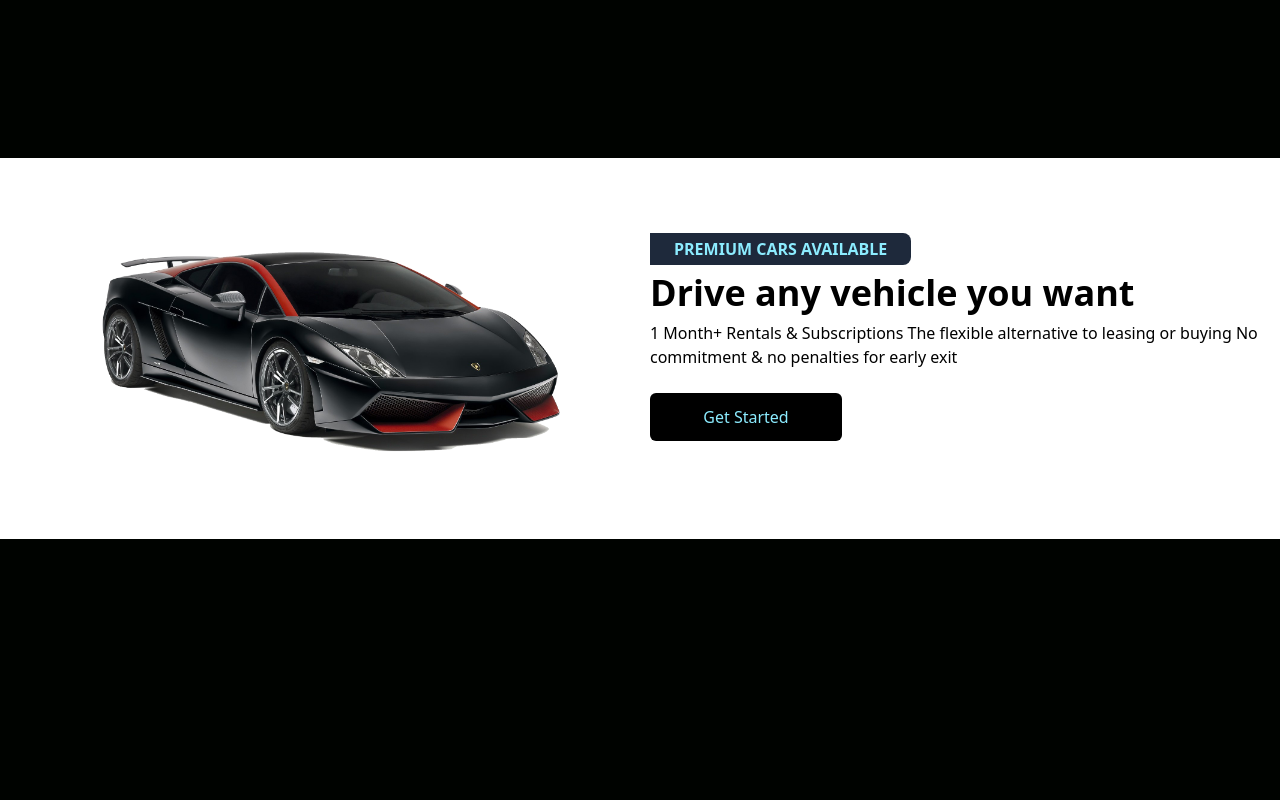
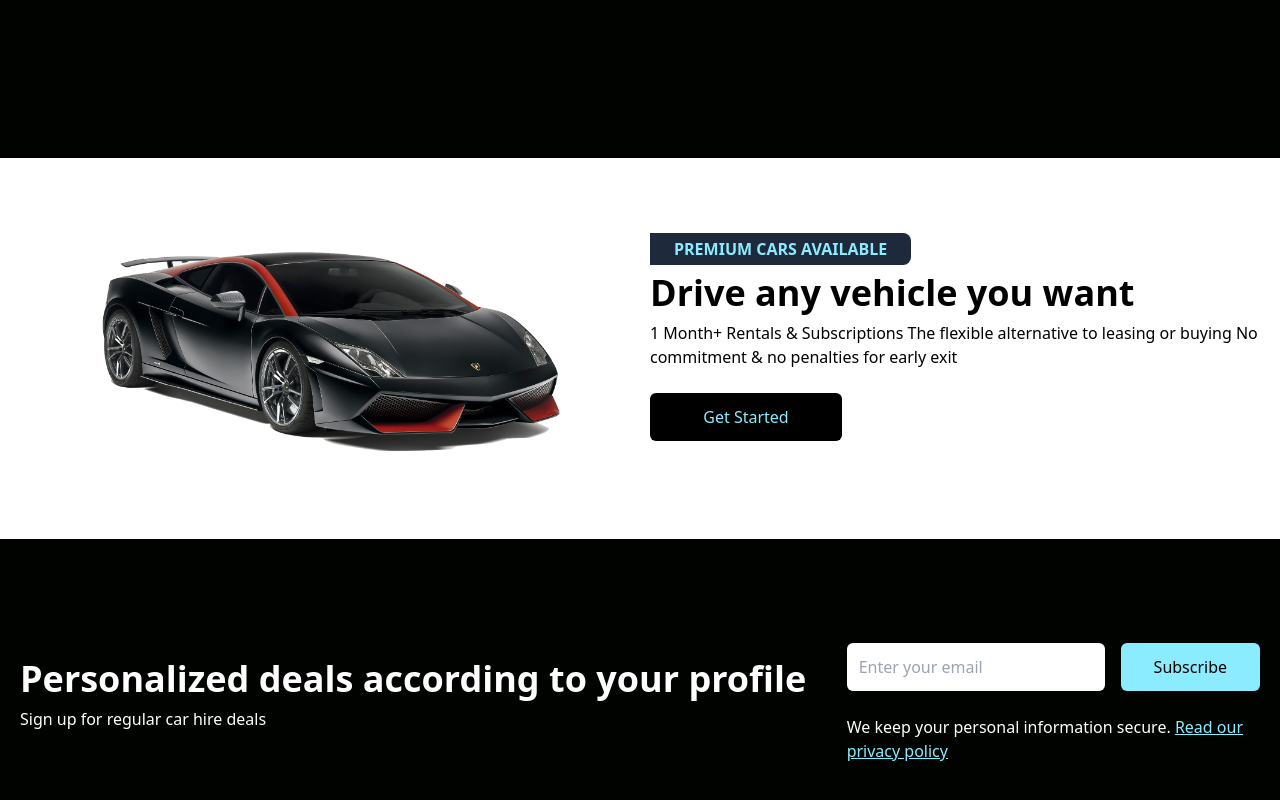
Before and after one commit to VoronovichDev/tailwind-website, a React (Create React App) app: page / in a window 1280 px wide. Shown: the part 642-1442 px from the top of the page. Before the commit the page ends 1181 px from the top, so only its background shows below. Built offline with nearby package versions, Linux system fonts and the light colour scheme.

Commit message:
feat: add and stylize form-component

```diff
--- a/src/App.js
+++ b/src/App.js
@@ -2,6 +2,7 @@
 import Navbar from './components/Navbar'
 import Hero from './components/Hero'
 import Car from './components/Car'
+import Form from './components/Form'
 
 function App() {
     return (
@@ -9,6 +10,7 @@
             <Navbar />
             <Hero />
             <Car />
+            <Form />
         </div>
     )
 }
--- /dev/null
+++ b/src/components/Form.jsx
@@ -0,0 +1,39 @@
+import React from 'react'
+
+function Form() {
+    return (
+        <div className="w-full py-16 text-white px-4">
+            <div className="max-w-[1240px] mx-auto grid lg:grid-cols-3 items-center">
+                <div className="lg:col-span-2">
+                    <h1 className="md:text-4xl sm:text-3xl text-2xl font-bold py-2">
+                        Personalized deals according to your profile
+                    </h1>
+                    <p>Sign up for regular car hire deals</p>
+                </div>
+                <div className="my-4">
+                    <div className="flex flex-col sm:flex-row items-center justify-between w-full ">
+                        <input
+                            className="p-3 flex w-full rounded-md text-black"
+                            type="email"
+                            placeholder="Enter your email"
+                        />
+                        <button
+                            type="button"
+                            className="bg-[#8cecff] text-black rounded-md font-medium w-[200px] ml-4 my-6 px-6 py-3"
+                        >
+                            Subscribe
+                        </button>
+                    </div>
+                    <p>
+                        We keep your personal information secure.{' '}
+                        <span className="text-[#8cecff] cursor-pointer underline">
+                            Read our privacy policy
+                        </span>
+                    </p>
+                </div>
+            </div>
+        </div>
+    )
+}
+
+export default Form
```
